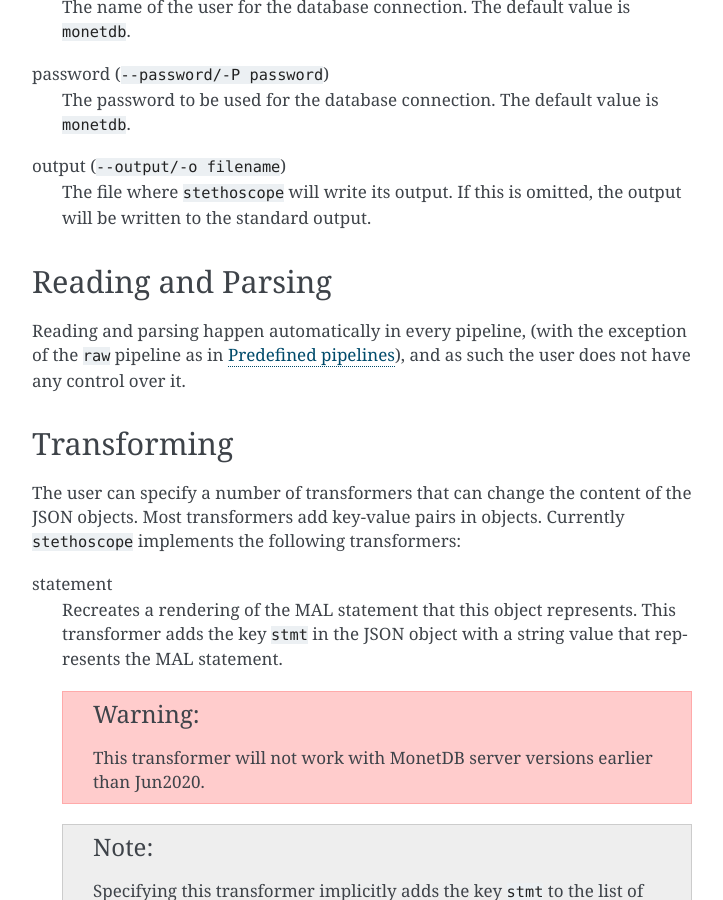
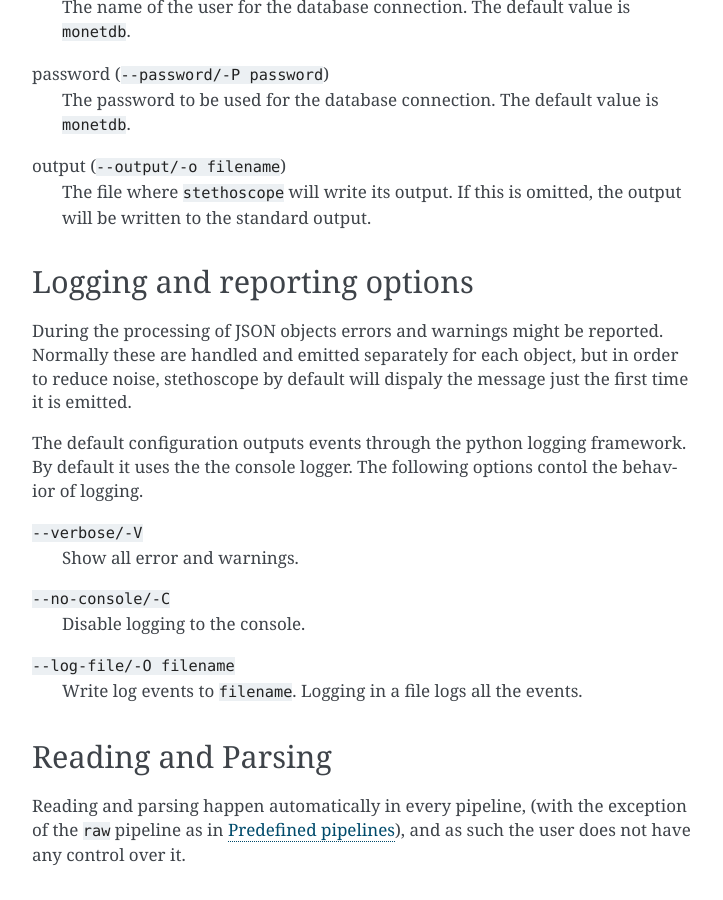
Before and after one commit to MonetDBSolutions/monetdb-stethoscope, a Sphinx documentation site: the page built from docs/source/usage.rst, in a window 1280 px wide and 900 px high, scrolled down 862 px. Shown: the whole window, without its empty margins (388-1111 px from the left). Built offline with Sphinx 7.4.7, drawn with Linux system fonts in a browser that asks for light colours; some of the changed text lies outside the part shown.

Commit message:
Update documentation

```diff
--- a/docs/source/usage.rst
+++ b/docs/source/usage.rst
@@ -48,6 +48,30 @@
 output (``--output/-o filename``)
    The file where ``stethoscope`` will write its output. If this is omitted,
    the output will be written to the standard output.
+
+Logging and reporting options
+-----------------------------
+
+During the processing of JSON objects errors and warnings might be
+reported. Normally these are handled and emitted separately for each
+object, but in order to reduce noise, stethoscope by default will
+dispaly the message just the first time it is emitted.
+
+The default configuration outputs events through the python logging
+framework. By default it uses the the console logger. The following
+options contol the behavior of logging.
+
+``--verbose/-V``
+    Show all error and warnings.
+
+``--no-console/-C``
+    Disable logging to the console.
+
+``--log-file/-O filename``
+    Write log events to ``filename``. Logging in a file logs all the
+    events.
+
+
 
 Reading and Parsing
 -------------------
```
